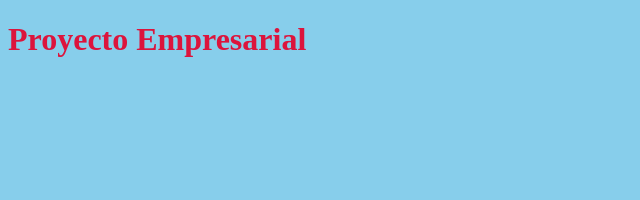
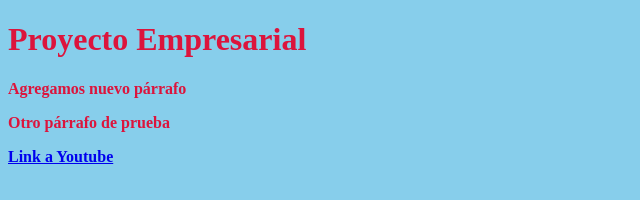
Before and after one commit to KingDavid77/CursoGit, a plain HTML site: page index.html in a window 1280 px wide. Shown: the whole page, without its empty margins (0-640 px from the left). Drawn offline with Linux system fonts and the light colour scheme.

Commit message:
Agregamos párrafos y Link

```diff
--- a/index.html
+++ b/index.html
@@ -9,6 +9,9 @@
 
 <body>
     <h1>Proyecto Empresarial</h1>
+    <p>Agregamos nuevo p&aacute;rrafo</p>
+    <p>Otro p&aacute;rrafo de prueba</p>
+    <a href="https://www.youtube.com/">Link a Youtube</a>
 </body>
 
 </html>
```
